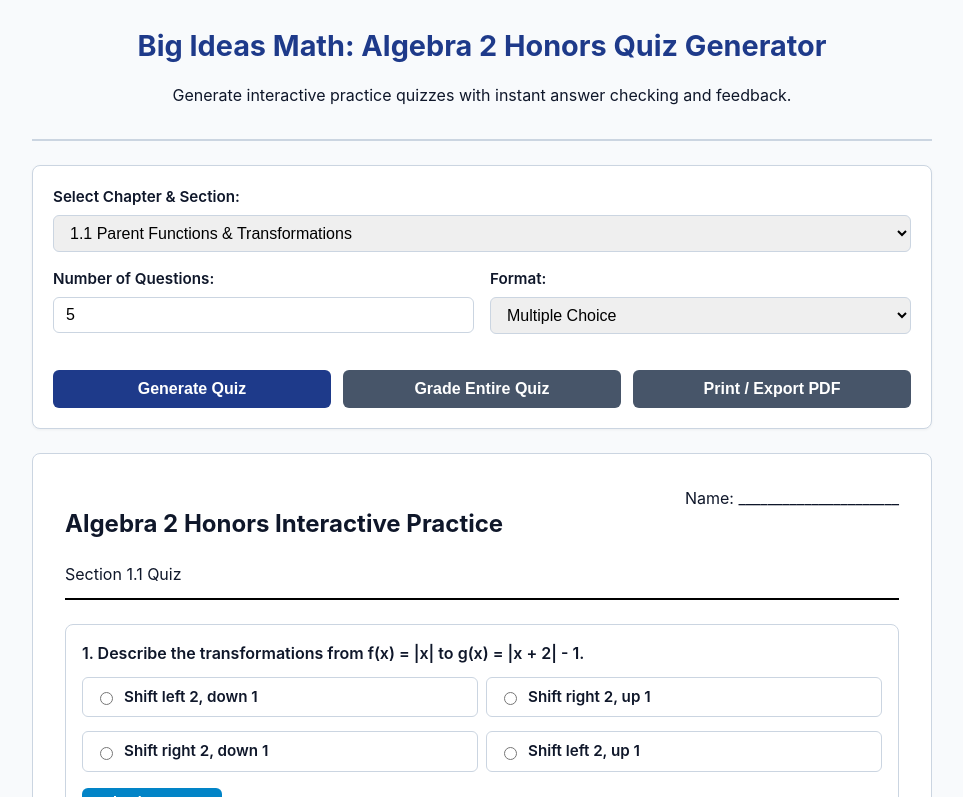
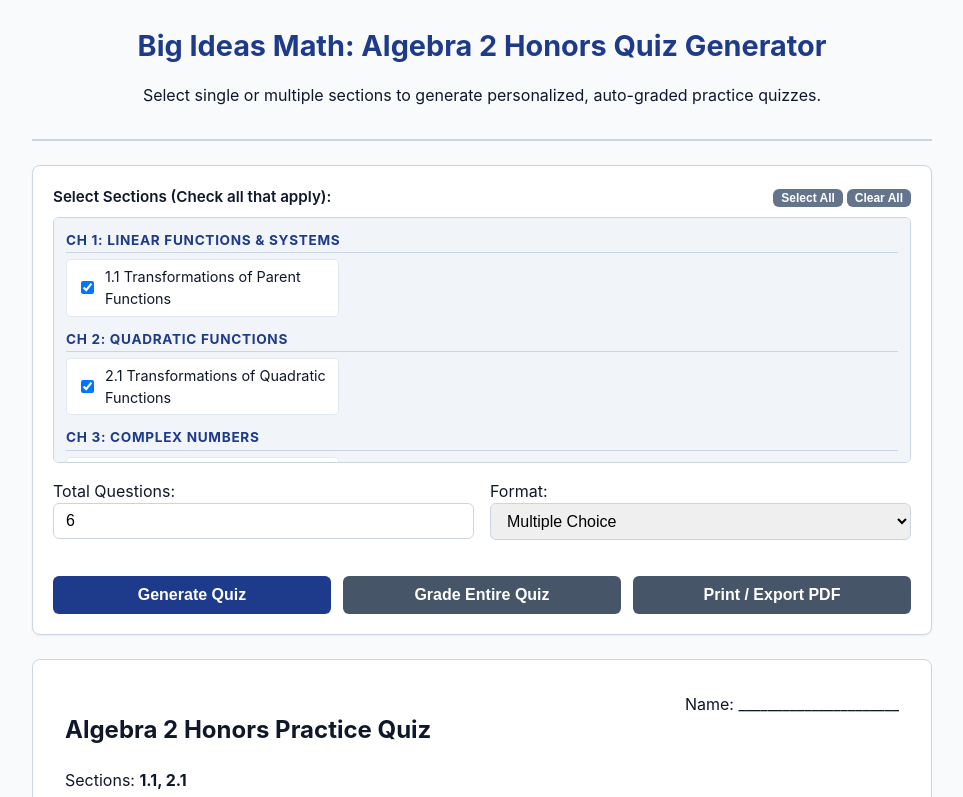
Before and after one commit to AScodes12/Math-Study-Tool, a plain HTML site: page index.html in a window 1280 px wide. Both pictures are taken after a click on the button "Generate Quiz". Shown: the top 797 px of the page, without its empty margins (158-1121 px from the left). Drawn offline with Linux system fonts and the light colour scheme.

Commit message:
Refactor quiz interface and update instructions
Updated the quiz title and instructions, improved layout for section selection, and enhanced styling for checkboxes. Adjusted the number of questions input and modified feedback messages.

```diff
--- a/index.html
+++ b/index.html
@@ -3,7 +3,7 @@
 <head>
   <meta charset="UTF-8">
   <meta name="viewport" content="width=device-width, initial-scale=1.0">
-  <title>Big Ideas Math - Algebra 2 Honors Interactive Quiz</title>
+  <title>Big Ideas Math - Algebra 2 Honors Multi-Section Quiz</title>
   <style>
     :root {
       --primary: #1e3a8a;
@@ -58,10 +58,12 @@
       margin-bottom: 16px;
     }
 
-    label {
-      display: block;
+    label.group-label {
+      display: flex;
+      justify-content: space-between;
+      align-items: center;
       font-weight: 600;
-      margin-bottom: 6px;
+      margin-bottom: 8px;
       font-size: 0.95rem;
     }
 
@@ -72,6 +74,53 @@
       border: 1px solid var(--border);
       font-size: 1rem;
       box-sizing: border-box;
+    }
+
+    /* Multi-select checkbox area */
+    .checkbox-container {
+      max-height: 220px;
+      overflow-y: auto;
+      border: 1px solid var(--border);
+      border-radius: 6px;
+      padding: 12px;
+      background-color: #f1f5f9;
+    }
+
+    .chapter-group {
+      margin-bottom: 12px;
+    }
+
+    .chapter-title {
+      font-weight: 700;
+      font-size: 0.85rem;
+      color: var(--primary);
+      text-transform: uppercase;
+      letter-spacing: 0.05em;
+      margin-bottom: 6px;
+      border-bottom: 1px solid var(--border);
+      padding-bottom: 2px;
+    }
+
+    .section-grid {
+      display: grid;
+      grid-template-columns: repeat(auto-fill, minmax(260px, 1fr));
+      gap: 6px;
+    }
+
+    .checkbox-label {
+      display: flex;
+      align-items: center;
+      gap: 8px;
+      font-size: 0.9rem;
+      cursor: pointer;
+      background: #fff;
+      padding: 6px 10px;
+      border-radius: 4px;
+      border: 1px solid #e2e8f0;
+    }
+
+    .checkbox-label:hover {
+      background-color: #f8fafc;
     }
 
     .btn-group {
@@ -105,6 +154,14 @@
 
     button.secondary:hover {
       background-color: #334155;
+    }
+
+    button.small-btn {
+      padding: 2px 8px;
+      font-size: 0.75rem;
+      background-color: #64748b;
+      min-width: auto;
+      flex: none;
     }
 
     button.check-btn {
@@ -172,6 +229,15 @@
       margin-bottom: 12px;
     }
 
+    .section-tag {
+      font-size: 0.75rem;
+      background-color: #e2e8f0;
+      color: #334155;
+      padding: 2px 6px;
+      border-radius: 4px;
+      margin-left: 8px;
+    }
+
     .options-grid {
       display: grid;
       grid-template-columns: 1fr 1fr;
@@ -214,7 +280,7 @@
 
     @media print {
       body { background-color: #fff; padding: 0; }
-      .control-panel, header p, .check-btn, .btn-group { display: none; }
+      .control-panel, header p, .check-btn, .btn-group, .small-btn { display: none; }
       .quiz-output { border: none; padding: 0; }
     }
   </style>
@@ -224,30 +290,98 @@
 <div class="container">
   <header>
     <h1>Big Ideas Math: Algebra 2 Honors Quiz Generator</h1>
-    <p>Generate interactive practice quizzes with instant answer checking and feedback.</p>
+    <p>Select single or multiple sections to generate personalized, auto-graded practice quizzes.</p>
   </header>
 
   <div class="control-panel">
     <div class="form-group">
-      <label for="chapterSelect">Select Chapter & Section:</label>
-      <select id="chapterSelect">
-        <optgroup label="Ch 1: Linear Functions & Systems">
-          <option value="1.1">1.1 Parent Functions & Transformations</option>
-          <option value="2.1">2.1 Transformations of Quadratic Functions</option>
-          <option value="3.2">3.2 Complex Numbers</option>
-          <option value="4.3">4.3 Dividing Polynomials (Synthetic/Long)</option>
-          <option value="5.1">5.1 nth Roots and Rational Exponents</option>
-          <option value="6.3">6.3 Logarithms & Logarithmic Functions</option>
-          <option value="7.5">7.5 Solving Rational Equations</option>
-          <option value="8.2">8.2 Arithmetic Sequences & Series</option>
-        </optgroup>
-      </select>
+      <label class="group-label">
+        <span>Select Sections (Check all that apply):</span>
+        <span>
+          <button class="small-btn" onclick="toggleAllSections(true)">Select All</button>
+          <button class="small-btn" onclick="toggleAllSections(false)">Clear All</button>
+        </span>
+      </label>
+
+      <div class="checkbox-container">
+        <div class="chapter-group">
+          <div class="chapter-title">Ch 1: Linear Functions & Systems</div>
+          <div class="section-grid">
+            <label class="checkbox-label">
+              <input type="checkbox" class="section-cb" value="1.1" checked> 1.1 Transformations of Parent Functions
+            </label>
+          </div>
+        </div>
+
+        <div class="chapter-group">
+          <div class="chapter-title">Ch 2: Quadratic Functions</div>
+          <div class="section-grid">
+            <label class="checkbox-label">
+              <input type="checkbox" class="section-cb" value="2.1" checked> 2.1 Transformations of Quadratic Functions
+            </label>
+          </div>
+        </div>
+
+        <div class="chapter-group">
+          <div class="chapter-title">Ch 3: Complex Numbers</div>
+          <div class="section-grid">
+            <label class="checkbox-label">
+              <input type="checkbox" class="section-cb" value="3.2"> 3.2 Complex Numbers Operations
+            </label>
+          </div>
+        </div>
+
+        <div class="chapter-group">
+          <div class="chapter-title">Ch 4: Polynomial Functions</div>
+          <div class="section-grid">
+            <label class="checkbox-label">
+              <input type="checkbox" class="section-cb" value="4.3"> 4.3 Dividing Polynomials
+            </label>
+          </div>
+        </div>
+
+        <div class="chapter-group">
+          <div class="chapter-title">Ch 5: Radical Functions</div>
+          <div class="section-grid">
+            <label class="checkbox-label">
+              <input type="checkbox" class="section-cb" value="5.1"> 5.1 nth Roots & Rational Exponents
+            </label>
+          </div>
+        </div>
+
+        <div class="chapter-group">
+          <div class="chapter-title">Ch 6: Exponential & Logarithmic Functions</div>
+          <div class="section-grid">
+            <label class="checkbox-label">
+              <input type="checkbox" class="section-cb" value="6.3"> 6.3 Logarithms & Logarithmic Functions
+            </label>
+          </div>
+        </div>
+
+        <div class="chapter-group">
+          <div class="chapter-title">Ch 7: Rational Functions</div>
+          <div class="section-grid">
+            <label class="checkbox-label">
+              <input type="checkbox" class="section-cb" value="7.5"> 7.5 Solving Rational Equations
+            </label>
+          </div>
+        </div>
+
+        <div class="chapter-group">
+          <div class="chapter-title">Ch 8: Sequences & Series</div>
+          <div class="section-grid">
+            <label class="checkbox-label">
+              <input type="checkbox" class="section-cb" value="8.2"> 8.2 Arithmetic Sequences & Series
+            </label>
+          </div>
+        </div>
+      </div>
     </div>
 
     <div style="display: flex; gap: 16px;">
       <div class="form-group" style="flex: 1;">
-        <label for="numQuestions">Number of Questions:</label>
-        <input type="number" id="numQuestions" min="1" max="15" value="5">
+        <label for="numQuestions">Total Questions:</label>
+        <input type="number" id="numQuestions" min="1" max="20" value="6">
       </div>
       <div class="form-group" style="flex: 1;">
         <label for="formatSelect">Format:</label>
@@ -267,7 +401,7 @@
 
   <div class="quiz-output" id="quizContainer">
     <div style="text-align: center; color: #64748b; margin-top: 40px;">
-      Click "Generate Quiz" to create an interactive test.
+      Select sections and click "Generate Quiz" to begin.
     </div>
   </div>
 </div>
@@ -285,6 +419,10 @@
 
   function normalizeStr(str) {
     return str.toString().toLowerCase().replace(/\s+/g, '').replace(/,/g, '');
+  }
+
+  function toggleAllSections(checked) {
+    document.querySelectorAll('.section-cb').forEach(cb => cb.checked = checked);
   }
 
   const generators = {
@@ -326,7 +464,7 @@
       return {
         prompt: `Multiply (${a} + ${b}i)(${c} + ${d}i). Write in a + bi form.`,
         ans: ansText,
-        acceptAnswers: [`${real}+${imag}i`, `${real}+${imag}i`, `${real} + ${imag}i`],
+        acceptAnswers: [`${real}+${imag}i`, `${real} + ${imag}i`],
         distractors: [
           `${a * c + b * d} + ${imag}i`,
           `${real} - ${imag}i`,
@@ -397,40 +535,52 @@
   let quizQuestions = [];
 
   function generateQuiz() {
-    const sec = document.getElementById("chapterSelect").value;
+    const selectedBoxes = Array.from(document.querySelectorAll('.section-cb:checked'));
+    if (selectedBoxes.length === 0) {
+      alert("Please select at least one section before generating the quiz.");
+      return;
+    }
+
+    const selectedSections = selectedBoxes.map(cb => cb.value);
     const count = parseInt(document.getElementById("numQuestions").value);
     const format = document.getElementById("formatSelect").value;
     const container = document.getElementById("quizContainer");
 
-    const gen = generators[sec] || generators["1.1"];
     quizQuestions = [];
 
     let html = `
       <div class="quiz-header">
         <div>
-          <h2>Algebra 2 Honors Interactive Practice</h2>
-          <div>Section ${sec} Quiz</div>
+          <h2>Algebra 2 Honors Practice Quiz</h2>
+          <div>Sections: <strong>${selectedSections.join(', ')}</strong></div>
         </div>
         <div>
           <div>Name: ______________________</div>
         </div>
       </div>
-      <div id="scoreBanner" class="scoreBanner hidden"></div>
+      <div id="scoreBanner" class="score-banner hidden"></div>
     `;
 
     for (let i = 0; i < count; i++) {
+      // Pick a random section from the selected ones
+      const sec = selectedSections[Math.floor(Math.random() * selectedSections.length)];
+      const gen = generators[sec] || generators["1.1"];
       const q = gen();
-      quizQuestions.push({ ...q, format, checked: false });
+
+      quizQuestions.push({ ...q, section: sec, format, checked: false });
 
       html += `
         <div class="question-item" id="qItem_${i}">
-          <div class="question-title">${i + 1}. ${q.prompt}</div>
+          <div class="question-title">
+            ${i + 1}. ${q.prompt}
+            <span class="section-tag">Sec ${sec}</span>
+          </div>
       `;
 
       if (format === "mc") {
         const options = [q.ans, ...q.distractors].sort(() => Math.random() - 0.5);
         html += `<div class="options-grid">`;
-        options.forEach((opt, optIdx) => {
+        options.forEach((opt) => {
           html += `
             <label class="mc-option">
               <input type="radio" name="q_${i}" value="${opt}">
@@ -473,7 +623,7 @@
 
     if (!userAns) {
       fbEl.className = "feedback incorrect";
-      fbEl.innerText = "Please provide an answer before checking.";
+      fbEl.innerText = "Please enter or select an answer first.";
       fbEl.classList.remove("hidden");
       return false;
     }
@@ -512,8 +662,8 @@
 
     const banner = document.getElementById("scoreBanner");
     const pct = Math.round((score / quizQuestions.length) * 100);
-    banner.className = "score-banner";
-    banner.innerText = `Quiz Completed! Score: ${score} / ${quizQuestions.length} (${pct}%)`;
+    banner.classList.remove("hidden");
+    banner.innerText = `Quiz Score: ${score} / ${quizQuestions.length} (${pct}%)`;
   }
 </script>
 
```
